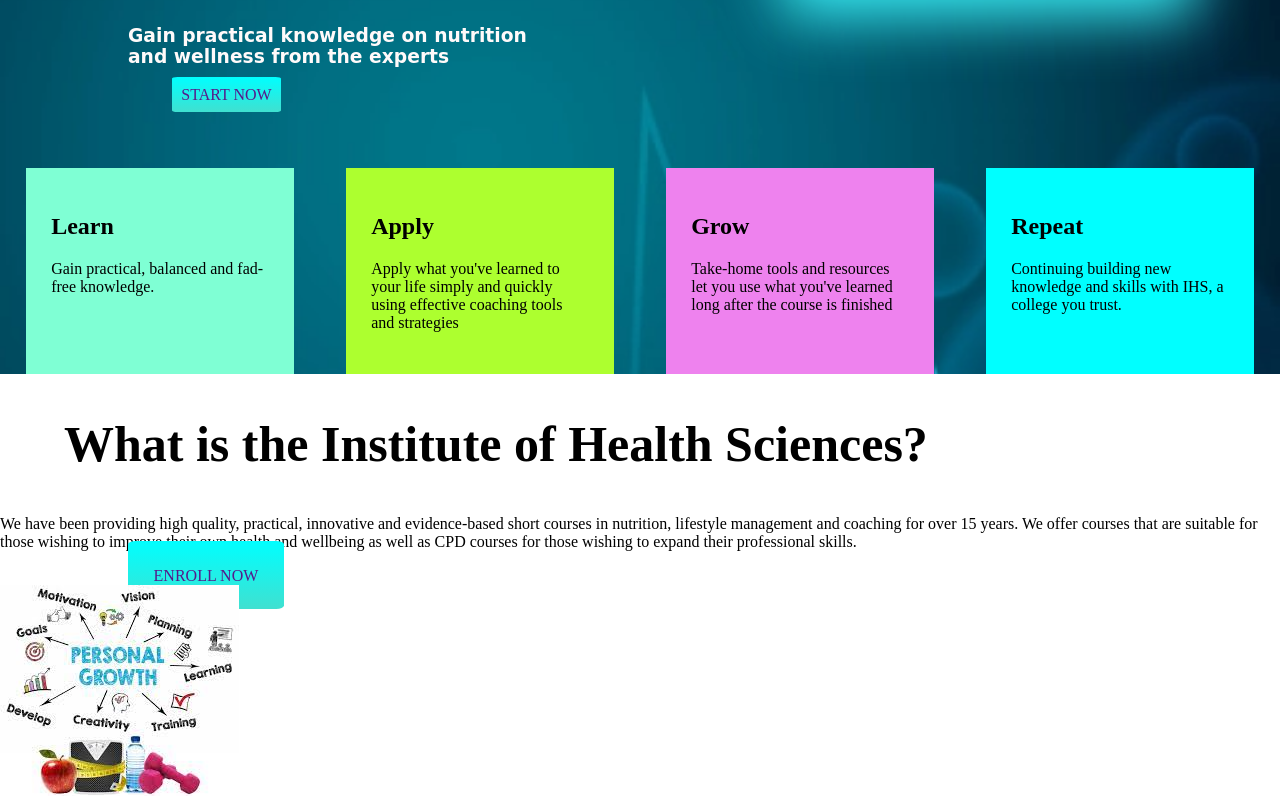
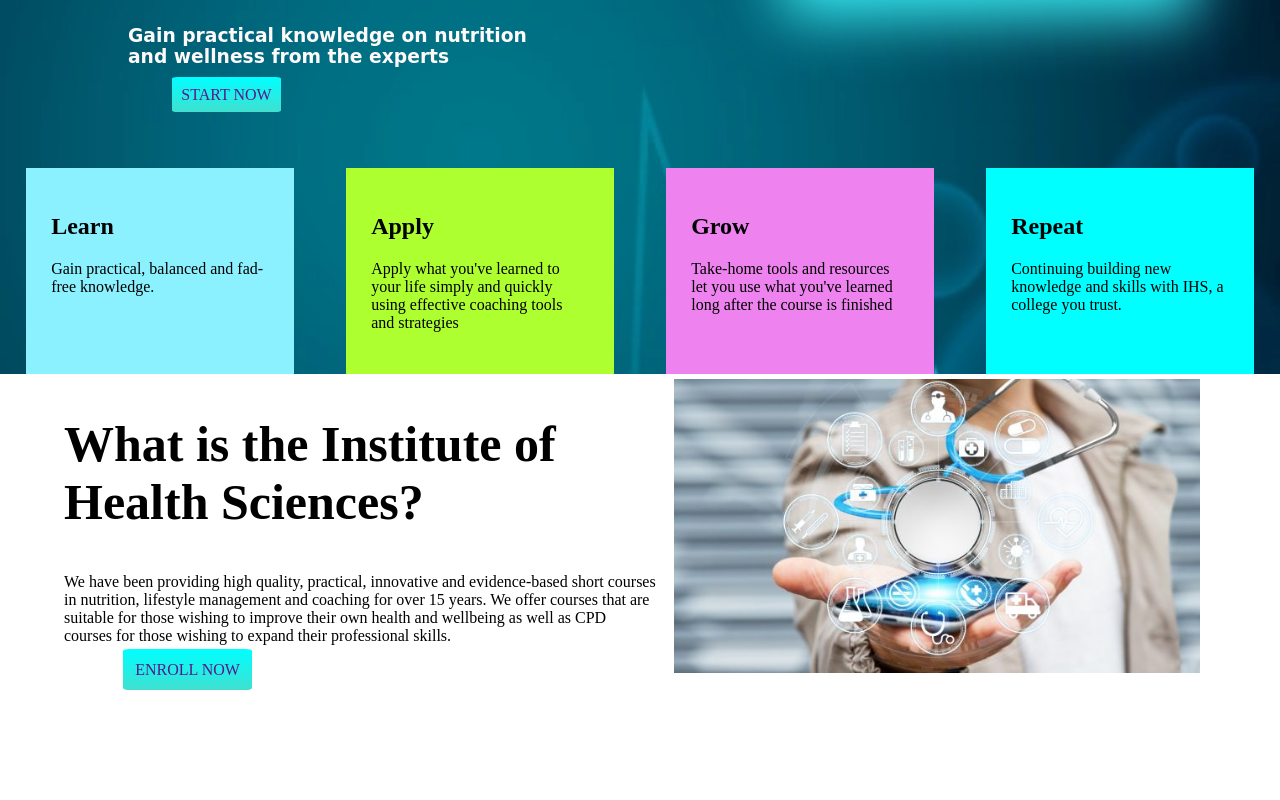
Before and after one commit to MariaMim/health-institute, a plain HTML site: page index.html in a window 1280 px wide. Shown: the part 349-1149 px from the top of the page. After the commit the page ends 1039 px from the top, so only its background shows below. Drawn offline with Linux system fonts and the light colour scheme.

Commit message:
2nd part added

```diff
--- a/index.html
+++ b/index.html
@@ -39,16 +39,16 @@
         </div>
     </div>
 </section>
-    <section>
+    <section class="second-part">
         <div>
             <h1>What is the Institute of Health Sciences?</h1>
-            <p>We have been providing high quality, practical, innovative and evidence-based short courses in nutrition, lifestyle
+        <div class="bg"><p>We have been providing high quality, practical, innovative and evidence-based short courses in nutrition, lifestyle
             management and coaching for over 15 years. We offer courses that are suitable for those wishing to improve their own
-            health and wellbeing as well as CPD courses for those wishing to expand their professional skills.</p>
+            health and wellbeing as well as CPD courses for those wishing to expand their professional skills.</p></div>
             <a class="link" href="">ENROLL NOW</a>
         </div>
         <div>
-            <img src="health coaching.jpg"
+            <img src="digital health.jpg"
         </div>
 
     </section>
--- a/style.css
+++ b/style.css
@@ -16,7 +16,7 @@ body{
 h1{
     font-size: 50px;
     font-family:'Poppins', 'Arial Narrow Bold';
-    margin-left: 5%;
+    margin-left: ;
 
 }
 h3{
@@ -60,7 +60,7 @@ h3{
 }
 
 #learn{
-    background-color: aquamarine;
+    background-color: rgb(139, 241, 255);
     padding: 2%;
 }
 
@@ -76,3 +76,14 @@ h3{
     background-color: aqua;
     padding: 2%;
 }
+.second-part{
+    display: flex;
+   width: 60%;
+   padding-left: 5%;
+}
+.second-part img{
+    margin-left: 10%;
+    margin-top: 3% ;
+    width: 300%;
+    margin-right: 0%;
+}
```
